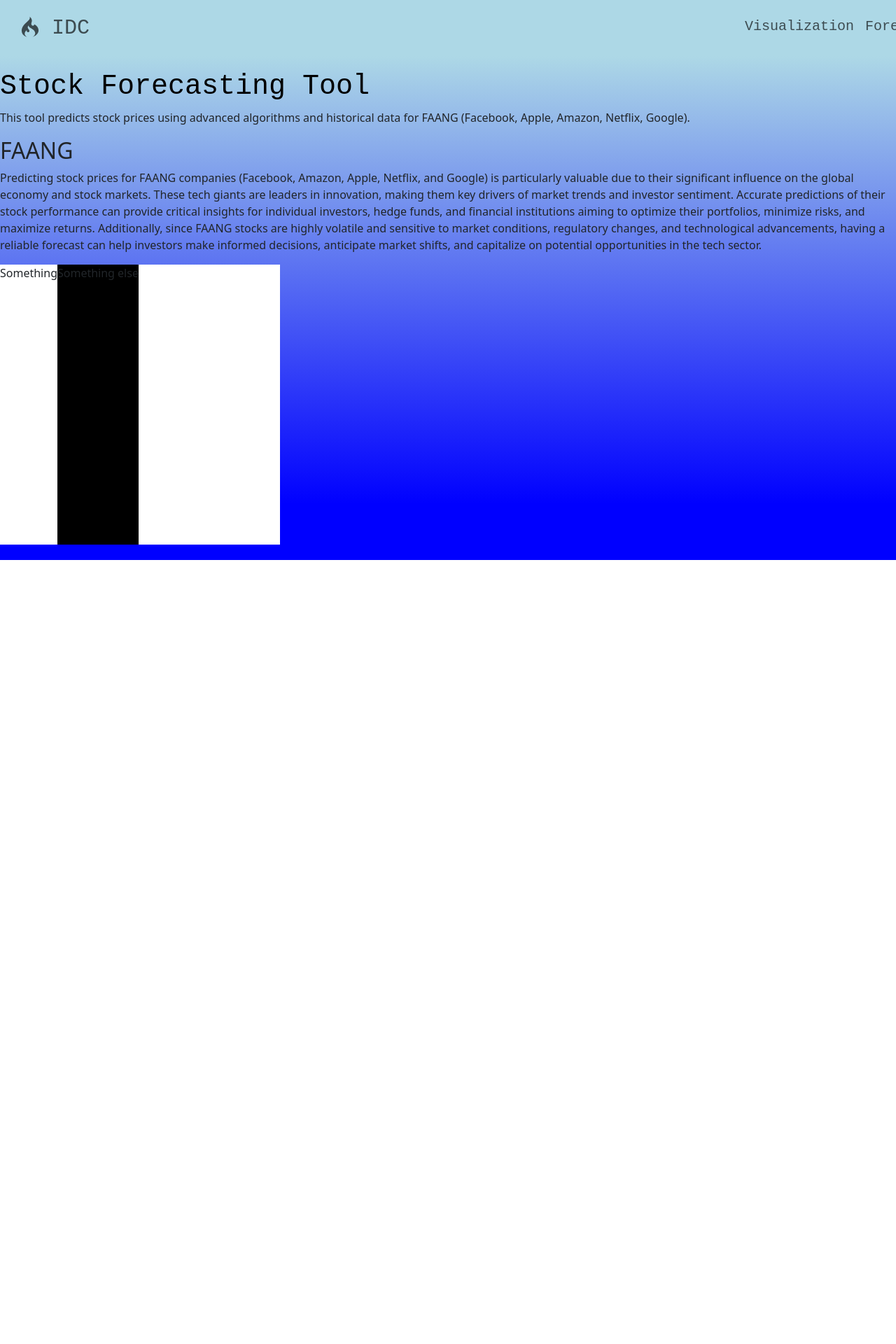
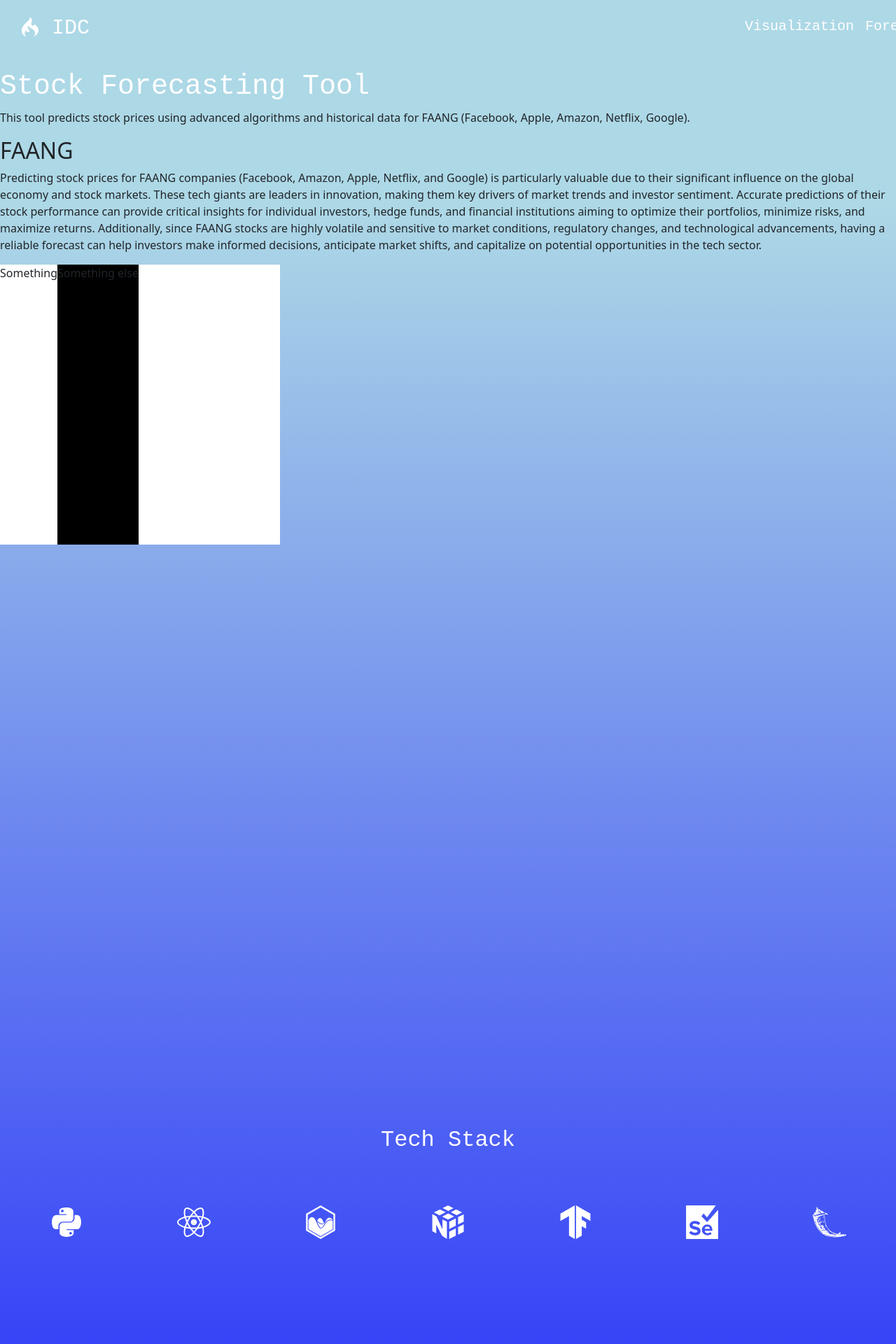
Before and after one commit to StarStrucken/HackED-Beta-2024, a React (Vite) app in the folder Frontend/: page / in a window 1280 px wide. Shown: the top 1920 px of the page at 70% size. Before the commit the page ends 800 px from the top, so only its background shows below. Built offline with nearby package versions, Linux system fonts and the light colour scheme.

Commit message:
coolio man added more stuffs

```diff
--- a/Frontend/src/NavBar.jsx
+++ b/Frontend/src/NavBar.jsx
@@ -12,7 +12,6 @@
     window.location.href = "/forecast";
   };
   return (
-
     <>
       <Navbar
         fixed="top"
@@ -25,36 +24,97 @@
           alignItems: "center",
         }}
       >
-
         <div style={{ display: "flex", alignItems: "center" }}>
           <Nav>
             <Nav.Link href="/" className="nav-link">
-            <DiCodeigniter size={40} style={{ width: "30px", marginLeft: "10px", marginTop: "5px"}}/>
+              <DiCodeigniter
+                size={40}
+                color="white"
+                style={{ width: "30px", marginLeft: "10px", marginTop: "5px" }}
+              />
             </Nav.Link>
 
             <Nav.Link href="/">
-            <p style={{display: "flex", alignItems: "center", marginRight: "920px", fontSize: "30px", fontFamily: "monospace", marginTop: "5px"}}>IDC</p>
+              <p
+                style={{
+                  display: "flex",
+                  alignItems: "center",
+                  marginRight: "920px",
+                  fontSize: "30px",
+                  fontFamily: "monospace",
+                  marginTop: "5px",
+                  color: "white",
+                }}
+              >
+                IDC
+              </p>
             </Nav.Link>
 
-
             <Nav.Link href="/visualization">
-            <p style={{display: "flex", alignItems: "center", fontSize: "20px", fontFamily: "monospace", marginTop: "10px"}} onclick={goToVisualization}>Visualization</p>
+              <p
+                style={{
+                  display: "flex",
+                  alignItems: "center",
+                  fontSize: "20px",
+                  fontFamily: "monospace",
+                  marginTop: "10px",
+                  color: "white",
+                }}
+                onClick={goToVisualization}
+              >
+                Visualization
+              </p>
             </Nav.Link>
 
             <Nav.Link href="/forecast">
-            <p style={{display: "flex", alignItems: "center", fontSize: "20px", fontFamily: "monospace", marginTop: "10px"}} onclick={goToForecast}>Forecast</p>
+              <p
+                style={{
+                  display: "flex",
+                  alignItems: "center",
+                  fontSize: "20px",
+                  fontFamily: "monospace",
+                  marginTop: "10px",
+                  color: "white",
+                }}
+                onClick={goToForecast}
+              >
+                Forecast
+              </p>
             </Nav.Link>
 
-          <NavDropdown title="About" id="about-dropdown" style={{ fontSize: "20px", fontFamily: "monospace", marginTop: "10px"}}>
-            <NavDropdown.Item style={{ fontSize: "20px", fontFamily: "monospace", marginBottom: "10px"}} href="#team">Team</NavDropdown.Item>
+            <NavDropdown
+              title="About"
+              id="about-dropdown"
+              style={{
+                fontSize: "20px",
+                fontFamily: "monospace",
+                marginTop: "10px",
+                color: "white",
+                height: "40px",
+              }}
+            >
+              <NavDropdown.Item
+                style={{ fontSize: "20px", fontFamily: "monospace" }}
+                href="#tech-stack"
+              >
+                <Nav.Link href="#tech-stack">Tech Stack</Nav.Link>
+              </NavDropdown.Item>
               <NavDropdown.Divider />
-            <NavDropdown.Item style={{ fontSize: "20px", fontFamily: "monospace"}} href="#tech">Tech Stack</NavDropdown.Item>
+
+              <NavDropdown.Item
+                style={{
+                  fontSize: "20px",
+                  fontFamily: "monospace",
+                  marginBottom: "10px",
+                }}
+                href="#team"
+              >
+                <Nav.Link href="#team">Team</Nav.Link>
+              </NavDropdown.Item>
+
             </NavDropdown>
-
-
           </Nav>
         </div>
-
       </Navbar>
     </>
   );
--- a/Frontend/src/StartPage.css
+++ b/Frontend/src/StartPage.css
@@ -5,7 +5,7 @@
     background-image: linear-gradient(lightblue 10%, blue 90%);
     height: max-content;
     height: 100%;
-    height: 100vh;
+    height: 370vh;
 }
 
 .project-title {
@@ -13,7 +13,7 @@
     text-emphasis: bold;
     margin-top: 100px;
     font-family: monospace;
-    color: black;
+    color: white;
 }
 
 .nav-link {
--- a/Frontend/src/StartPage.jsx
+++ b/Frontend/src/StartPage.jsx
@@ -3,10 +3,11 @@
 import "./DataVisPage"
 import NavBar from "./NavBar";
 import TechStack from "./TechStack";
+import Team from "./Team";
 
 export default function StartPage() {
     return (
-        <div className="page">
+        <div className="page" id="top">
             <NavBar />
             <div>
                 <h1 className="project-title"> Stock Forecasting Tool</h1>
@@ -17,13 +18,15 @@
                 Additionally, since FAANG stocks are highly volatile and sensitive to market conditions, regulatory changes, and technological advancements, having a reliable forecast can help investors make informed decisions, anticipate market shifts, and capitalize on potential opportunities in the tech sector.
             </p>
             <h2> </h2>
-                <div class ="flex-container">
+                <div className="flex-container">
                 <div> Something </div>
-                <div class="flex-container2">
+                <div className="flex-container2">
                 <div> Something else </div>
                 </div>
 
                 </div>
+            <TechStack />
+            <Team />
             </div>
 
 
--- a/Frontend/src/Team.css
+++ b/Frontend/src/Team.css
@@ -0,0 +1,126 @@
+.team {
+    margin-top: 100vh;
+    text-align: center;
+}
+
+.team-header {
+    color: white;
+    font-size: 30px;
+    text-emphasis: bold;
+    margin-top: 100px;
+    font-family: monospace;
+}
+
+.team-list {
+    justify-content: center;
+    flex-wrap: wrap;
+    gap: 20px;
+}
+
+.team-list-members {
+    color: white;
+    font-size: 20px;
+    font-family: monospace;
+}
+
+.team-button {
+    margin-top: 20px;
+}
+
+.team-button,
+.team-button:after {
+  line-height: 78px;
+  font-size: 20px;
+  font-family: 'Bebas Neue', sans-serif;
+  background: linear-gradient(45deg, transparent 5%, #ADD8E6 5%);
+  border: 0;
+  color: #fff;
+  letter-spacing: 3px;
+  box-shadow: 6px 0px 0px #00E6F6;
+  outline: transparent;
+  position: relative;
+  user-select: none;
+  -webkit-user-select: none;
+  touch-action: manipulation;
+}
+
+.team-button:after {
+  --slice-0: inset(50% 50% 50% 50%);
+  --slice-1: inset(80% -6px 0 0);
+  --slice-2: inset(50% -6px 30% 0);
+  --slice-3: inset(10% -6px 85% 0);
+  --slice-4: inset(40% -6px 43% 0);
+  --slice-5: inset(80% -6px 5% 0);
+
+  content: 'Shashunga';
+  display: block;
+  position: absolute;
+  top: 0;
+  left: 0;
+  right: 0;
+  bottom: 0;
+  background: linear-gradient(45deg, transparent 3%, #00E6F6 3%, #00E6F6 5%, #FF013C 5%);
+  text-shadow: -3px -3px 0px #F8F005, 3px 3px 0px #00E6F6;
+  clip-path: var(--slice-0);
+}
+
+.team-button:hover:after {
+  animation: 1s glitch;
+  animation-timing-function: steps(2, end);
+}
+
+@keyframes glitch {
+  0% {
+    clip-path: var(--slice-1);
+    transform: translate(-20px, -10px);
+  }
+  10% {
+    clip-path: var(--slice-3);
+    transform: translate(10px, 10px);
+  }
+  20% {
+    clip-path: var(--slice-1);
+    transform: translate(-10px, 10px);
+  }
+  30% {
+    clip-path: var(--slice-3);
+    transform: translate(0px, 5px);
+  }
+  40% {
+    clip-path: var(--slice-2);
+    transform: translate(-5px, 0px);
+  }
+  50% {
+    clip-path: var(--slice-3);
+    transform: translate(5px, 0px);
+  }
+  60% {
+    clip-path: var(--slice-4);
+    transform: translate(5px, 10px);
+  }
+  70% {
+    clip-path: var(--slice-2);
+    transform: translate(-10px, 10px);
+  }
+  80% {
+    clip-path: var(--slice-5);
+    transform: translate(20px, -10px);
+  }
+  90% {
+    clip-path: var(--slice-1);
+    transform: translate(-10px, 0px);
+  }
+  100% {
+    clip-path: var(--slice-1);
+    transform: translate(0);
+  }
+}
+
+@media (min-width: 768px) {
+  .team-button,
+  .team-button:after {
+    width: 150px;
+    height: 70px;
+    line-height: 88px;
+  }
+}
--- a/Frontend/src/Team.jsx
+++ b/Frontend/src/Team.jsx
@@ -0,0 +1,28 @@
+import './Team.css'
+import { SiTensorflow, SiPandas, SiSelenium, SiChartdotjs, SiFlask } from "react-icons/si";
+import { FaPython, FaReact, FaYahoo } from "react-icons/fa";
+
+function scrollToSection(sectionId) {
+    const section = document.getElementById(sectionId);
+    if (section) {
+      section.scrollIntoView({ behavior: 'smooth' });
+    }
+}
+
+export default function Team() {
+    return (
+        <div className="team">
+            <header id="team" className="team-header">Team Members</header>
+            <div className="team-list">
+            <p className='team-list-members'>Ishaan Ratanshi - Frontend + Backend + Testing <FaPython color="white" size={25}/> <FaReact color="white" size={25}/> <SiFlask color="white" size={25}/> <SiSelenium color="white" size={25}/> <SiChartdotjs color="white" size={25}/></p>
+                <p className='team-list-members'>Samippya Pokharel - Frontend + Backend <FaPython color="white" size={25}/> <FaReact color="white" size={25}/> <SiFlask color="white" size={25}/> <SiChartdotjs color="white" size={25}/></p>
+                <p className='team-list-members'>Kulgagan  - Machine Learning <FaPython color="white" size={25}/> <SiTensorflow color="white" size={25}/> <FaYahoo color="white" size={25}/> <SiPandas color="white" size={25}/></p>
+
+                <p className='team-list-members'>Shen - Machine Learning <FaPython color="white" size={25}/> <SiTensorflow color="white" size={25}/> <FaYahoo color="white" size={25}/> <SiPandas color="white" size={25}/></p>
+            </div>
+
+
+            <button className="team-button" onClick={() => scrollToSection('top')}>Back to Top</button>
+        </div>
+    )
+}
--- a/Frontend/src/TechStack.css
+++ b/Frontend/src/TechStack.css
@@ -0,0 +1,31 @@
+.tech-stack-container {
+  margin-top: 100vh;
+  text-align: center;
+}
+
+.tech-stack {
+  text-align: center;
+  padding: 2rem 0;
+  color: white;
+  font-family: monospace;
+}
+
+
+.icons-grid {
+  display: grid;
+  grid-template-columns: repeat(auto-fit, minmax(60px, 1fr));
+  gap: 1.5rem;
+  justify-items: center;
+  padding: 1rem;
+}
+
+.icon-wrapper {
+  font-size: 3rem;
+  color: #4a4a4a;
+  transition: transform 0.2s, color 0.2s;
+}
+
+.icon-wrapper:hover {
+  color: #1e90ff;
+  transform: scale(1.1);
+}
--- a/Frontend/src/TechStack.jsx
+++ b/Frontend/src/TechStack.jsx
@@ -1,34 +1,40 @@
-import "./TechStack.css"
-
-function scrollToSection(sectionId) {
-    const section = document.getElementById(sectionId);
-    if (section) {
-      section.scrollIntoView({ behavior: 'smooth' });
-    }
-}
+import "./TechStack.css";
+import { FaPython, FaReact } from "react-icons/fa";
+import {
+  SiChartdotjs,
+  SiNumpy,
+  SiTensorflow,
+  SiSelenium,
+  SiFlask,
+} from "react-icons/si";
 
 export default function TechStack() {
-    return (
-        <>
-            <header id="tech-stack">Tech Stack</header>
-            <p>This project was built using the following technologies:</p>
-            <ul
-                style={{
-                    display: "flex",
-                    flexWrap: "wrap",
-                    justifyContent: "center",
-                    gap: "10px",
-                }}
-            >
-                <li>React</li>
-                <li>React Bootstrap</li>
-                <li>Chart.js</li>
-                <li>Python</li>
-                <li>Flask</li>
-                <li>TensorFlow</li>
-                <li>yahooFinance</li>
-                <li>Selenium</li>
-            </ul>
-        </>
-    )
+  return (
+    <div id="tech-stack" className="tech-stack-container">
+      <h2 className="tech-stack">Tech Stack</h2>
+      <div className="icons-grid">
+        <div className="icon-wrapper">
+          <FaPython title="Python" color="white"/>
+        </div>
+        <div className="icon-wrapper">
+          <FaReact title="React" color="white"/>
+        </div>
+        <div className="icon-wrapper">
+          <SiChartdotjs title="Chart.js" color="white"/>
+        </div>
+        <div className="icon-wrapper">
+          <SiNumpy title="NumPy" color="white"/>
+        </div>
+        <div className="icon-wrapper">
+          <SiTensorflow title="TensorFlow" color="white"/>
+        </div>
+        <div className="icon-wrapper">
+          <SiSelenium title="Selenium" color="white"/>
+        </div>
+        <div className="icon-wrapper">
+          <SiFlask title="Flask" color="white"/>
+        </div>
+      </div>
+    </div>
+  );
 }
```
Lines whose indentation alone changed are shown as unchanged.
